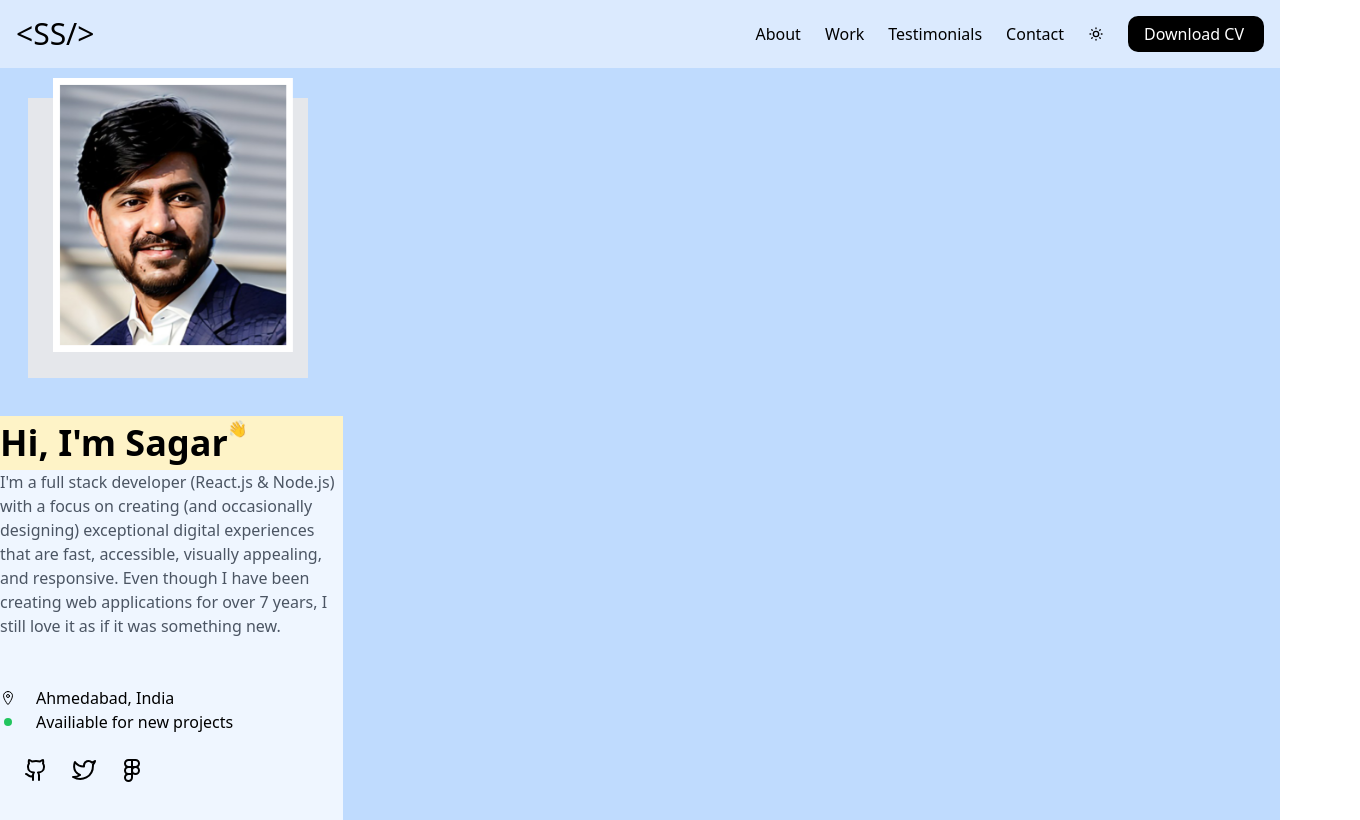
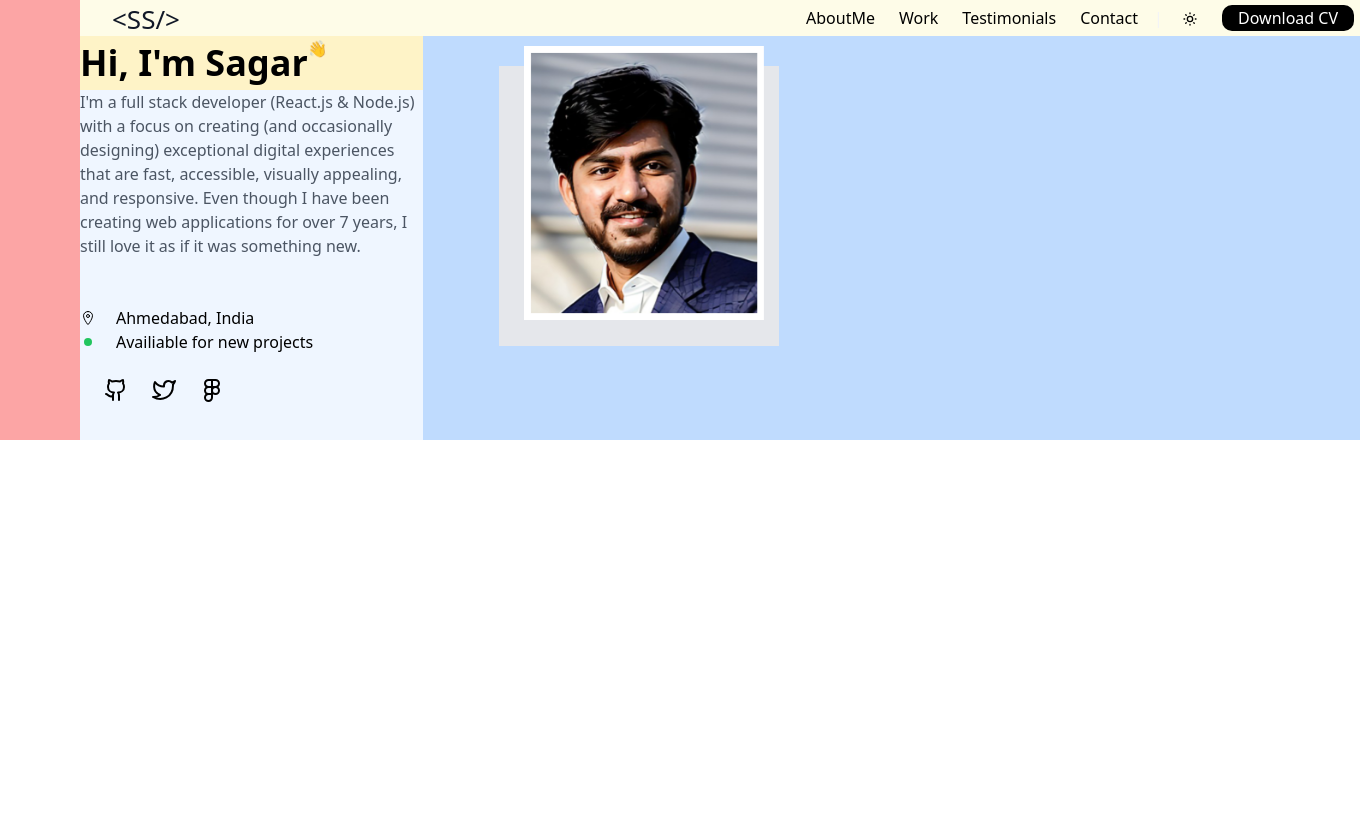
Before and after one commit to Galtbatzana/personal-portfolio, a Next.js app: page / in a window 1280 px wide. Shown: the whole page, 1360 px wide, since content can reach past the window. Built offline with nearby package versions, Linux system fonts and the light colour scheme.

Commit message:
hero-again

```diff
--- a/pages/components/header.js
+++ b/pages/components/header.js
@@ -4,29 +4,33 @@ import { GiHamburgerMenu } from "react-icons/gi";
 
 export function Header() {
     return (
-       <div className="flex sm:w-[343px] lg:w-[1280px] justify-between p-[16px] text-[30] bg-blue-100 items-center">
-            <div className="text-3xl">
-                {`<SS/>`}
+
+        <div className="flex h-[36px] sm:w-[343px] lg:w-[1280px] bg-yellow-50 justify-between mx-[80px]">
+            <div className="text-[26px] font-medium text-[#111827] mx-8">
+                {'<SS/>'}
             </div>
-            <div>
-                <div className="sm:hidden lg:flex gap-6 items-center">
-                    <div className="flex gap-6">
-                        <p>About</p>
-                        <p>Work</p>
-                        <p>Testimonials</p>
-                        <p>Contact</p>
-                    </div>
-                    <div>
-                        <LuSunMedium />
-                    </div>
-                    <button className="flex w-[136px] h-[36px] bg-black text-white rounded-[10px] px-4 py-1.5 items-center">Download CV</button>
+            <div className="sm:hidden lg:flex w-[554px] items-center">
+                <div className="flex gap-6 justify-items-center justify-between items-center">
+                    <p>AboutMe</p>
+                    <p>Work</p>
+                    <p>Testimonials</p>
+                    <p>Contact</p>
+                </div>
+                <span className="w-[24px] text-[#F3F4F6] ml-4 mr-1">|</span>
+                <div className="flex gap-3">
+                    <LuSunMedium className="mt-1.5"/>
+                    <button className="bg-black text-white rounded-[10px] px-4 py-px ml-3">
+                        Download CV
+                    </button>
+
                 </div>
             </div>
-            <div className="w-[36px] h-[36px] flex items-center lg:hidden">
-                <GiHamburgerMenu  className="w-[24px] h-[24px]"/>
+            <div className="lg:hidden flex size-9 justify-items-center items-center">
+                 <GiHamburgerMenu className="size-6"/>
             </div>
+        </div>
 
-       </div>
+
     );
 }
 
--- a/pages/components/hero.js
+++ b/pages/components/hero.js
@@ -11,16 +11,17 @@ import { FiFigma } from "react-icons/fi";
 export function Hero() {
     return (
 
-        <div className="flex sm:w-[343px] lg:w-[1280px] bg-blue-200">
-          <div className="flex flex-col gap-12">
-            <div className="h-[300px] w-[343px] relative">
-                <div className="h-[280px] w-[280px] absolute bg-[#E5E7EB] right-[35px] top-[30px]"></div>
+        <div className="flex sm:w-[343px] lg:w-[1280px] bg-blue-200 mx-[80px]">
+          <div className="lg:flex gap-12">
+            <div className="h-[300px] w-[343px] relative lg:order-2 ">
+                <div className="h-[280px] w-[280px] absolute bg-[#E5E7EB] right-[35px] top-[30px]">
+                </div>
                 <Image className="absolute z-10 right-[50px] top-[10px]" src="/Pic.png" width={240} height={280}/>
             </div>
-            <div className="bg-blue-50 w-[343px] h-[404px]">
+            <div className="bg-blue-50 w-[343px] h-[404px] lg:order-1">
                 <div className="flex bg-amber-100 h-auto">
                     <h1 className="font-bold">Hi, I'm Sagar</h1>
-                    <Handwaving className="h-[36px] w-[36px]"/>
+                    <Handwaving/>
                 </div>
 
                 <div className="text-[#4B5563] mb-12">
--- a/pages/index.js
+++ b/pages/index.js
@@ -12,7 +12,7 @@ const inter = Inter({ subsets: ["latin"] });
 
 export default function Home() {
   return (
-    <main>
+    <main  className="max-w-[1440px] min-w-[640px] h-[auto] justify-center bg-red-300">
 
       <Header />
       <Hero />
--- a/styles/globals.css
+++ b/styles/globals.css
@@ -28,10 +28,6 @@
   h1 { font-size: 2.25em }
 
   main{
-    max-width: 1440px;
-    display: flex;
-    flex-direction: column;
-    align-items: center;
-    margin: auto;
+
 
   }
```
